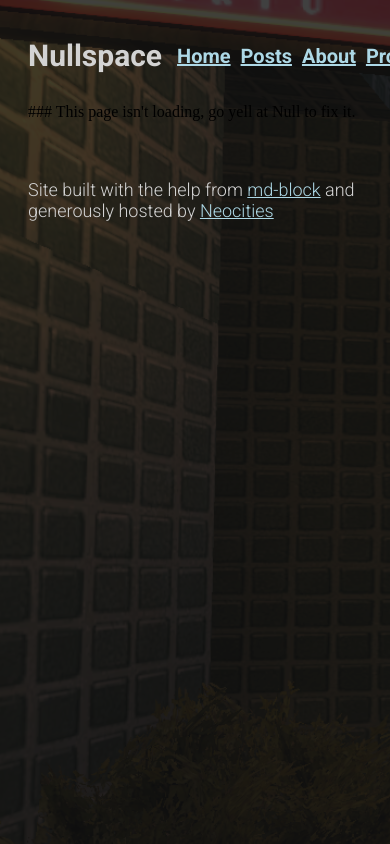
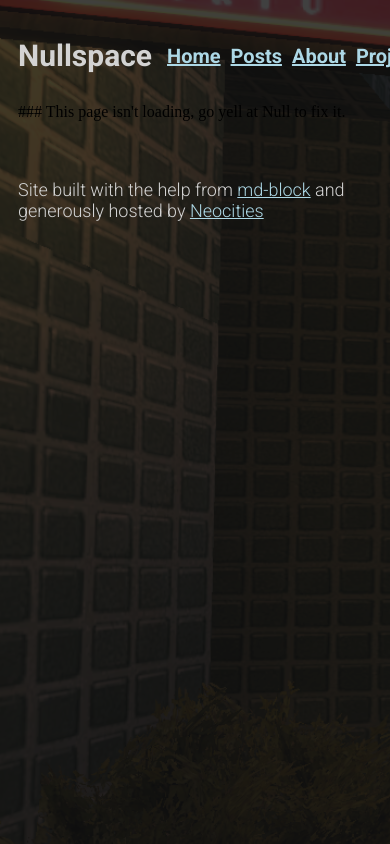
Before and after one commit to DeficientNull/Nullspace, a plain HTML site: page index.html in a window 390 px wide. Shown: the top 844 px of the page. Drawn offline with Linux system fonts and the light colour scheme; a script that the page names is missing.

Commit message:
Fix scaling on higher resolution phones

```diff
--- a/style.css
+++ b/style.css
@@ -101,10 +101,11 @@ a {
 	padding-top: 40px;
 }
 
-@media all and (max-width:320px) { /* smartphones, portrait iPhone, portrait 480x320 phones (Android) */
+
+@media screen and (max-width:1366px) { /* smartphones, portrait iPhone, portrait 480x320 phones (Android) */
 	div {
-		margin-left: 20px;
-		margin-right: 20px;
+		margin-left: 10px;
+		margin-right: 10px;
 	}
 
 	.name {
@@ -122,11 +123,11 @@ a {
 		margin-right: 10px;
 	}
 }
-@media all and (max-width:480px)  {
+@media screen and (max-width:480px)  {
 /* smartphones, Android phones, landscape iPhone */
 	div {
-		margin-left: 20px;
-		margin-right: 20px;
+		margin-left: 10px;
+		margin-right: 10px;
 	}
 	.name {
 		font-size: 30px;
```
